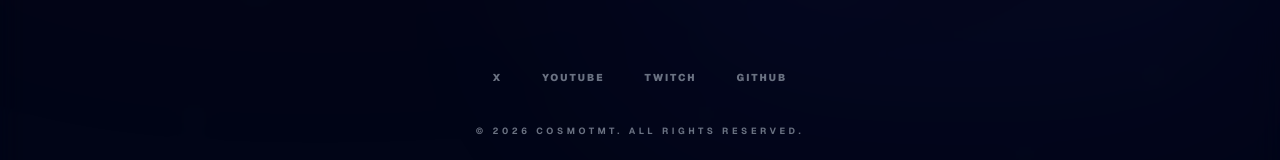
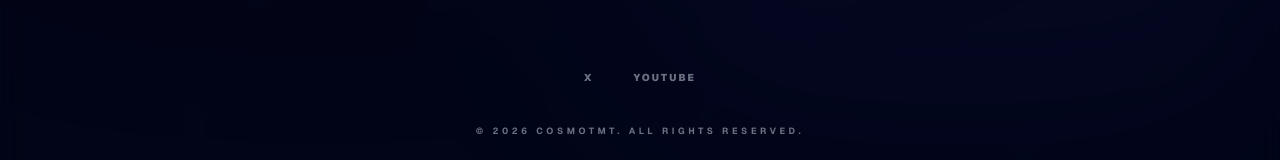
Before and after one commit to cosmotmt/cosmotmt, a Next.js app in the folder app/: page / in a window 1280 px wide. Shown: the part 566-726 px from the top of the page. Built offline with nearby package versions, Linux system fonts and the light colour scheme.

Commit message:
[update] フッターリンクを設定、Twitchを削除

```diff
--- a/app/app/layout.tsx
+++ b/app/app/layout.tsx
@@ -90,10 +90,8 @@ export default function RootLayout({
               <div className="max-w-6xl mx-auto px-6 text-center">
                 <div className="flex flex-col items-center gap-10">
                   <div className="flex flex-wrap justify-center gap-x-10 gap-y-4">
-                    <a href="#" className="text-[10px] font-black tracking-[0.2em] text-gray-500 hover:text-red-500 transition-colors uppercase">X</a>
-                    <a href="#" className="text-[10px] font-black tracking-[0.2em] text-gray-500 hover:text-red-500 transition-colors uppercase">YouTube</a>
-                    <a href="#" className="text-[10px] font-black tracking-[0.2em] text-gray-500 hover:text-red-500 transition-colors uppercase">Twitch</a>
-                    <a href="#" className="text-[10px] font-black tracking-[0.2em] text-gray-500 hover:text-red-500 transition-colors uppercase">GitHub</a>
+                    <a href="https://x.com/cosmotmt" className="text-[10px] font-black tracking-[0.2em] text-gray-500 hover:text-red-500 transition-colors uppercase">X</a>
+                    <a href="https://www.youtube.com/@cosmotmt" className="text-[10px] font-black tracking-[0.2em] text-gray-500 hover:text-red-500 transition-colors uppercase">YouTube</a>
                   </div>
 
                   <p className="text-gray-500 text-[9px] font-bold uppercase tracking-[0.4em]">
```
